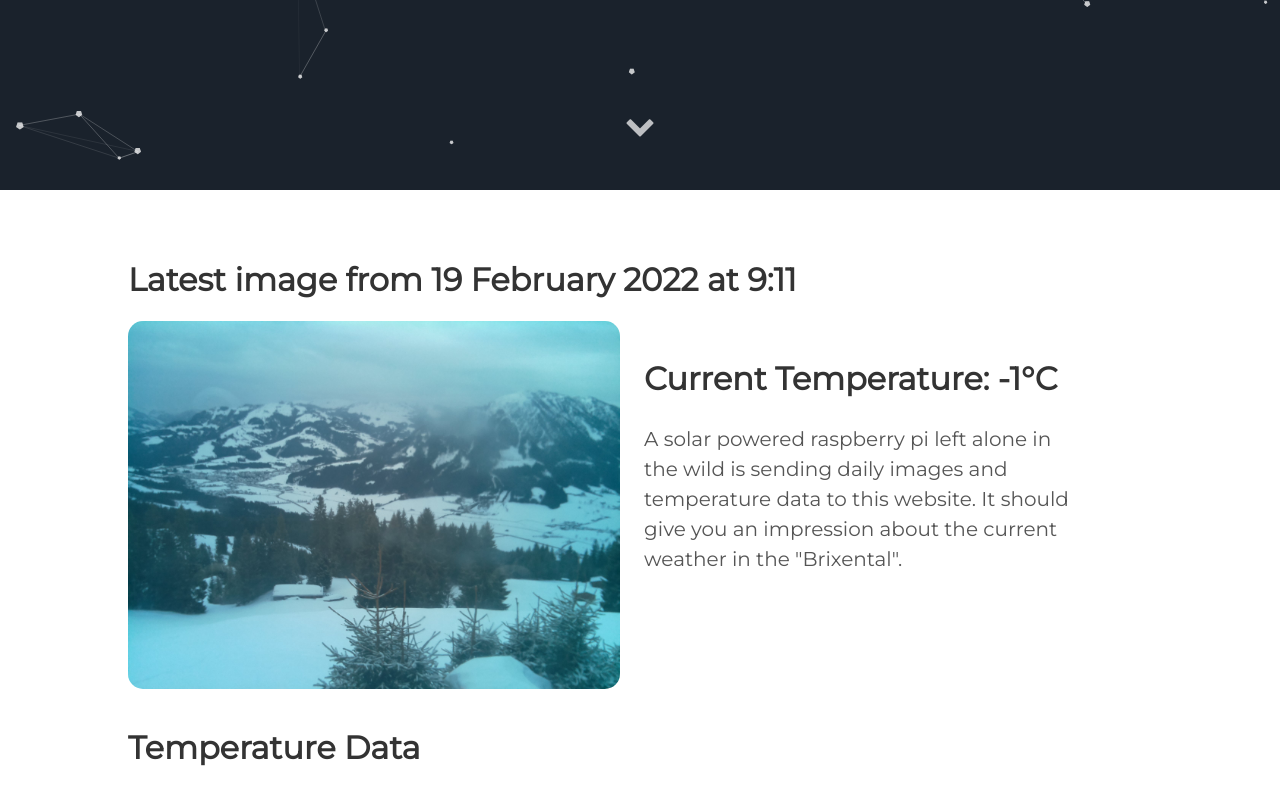
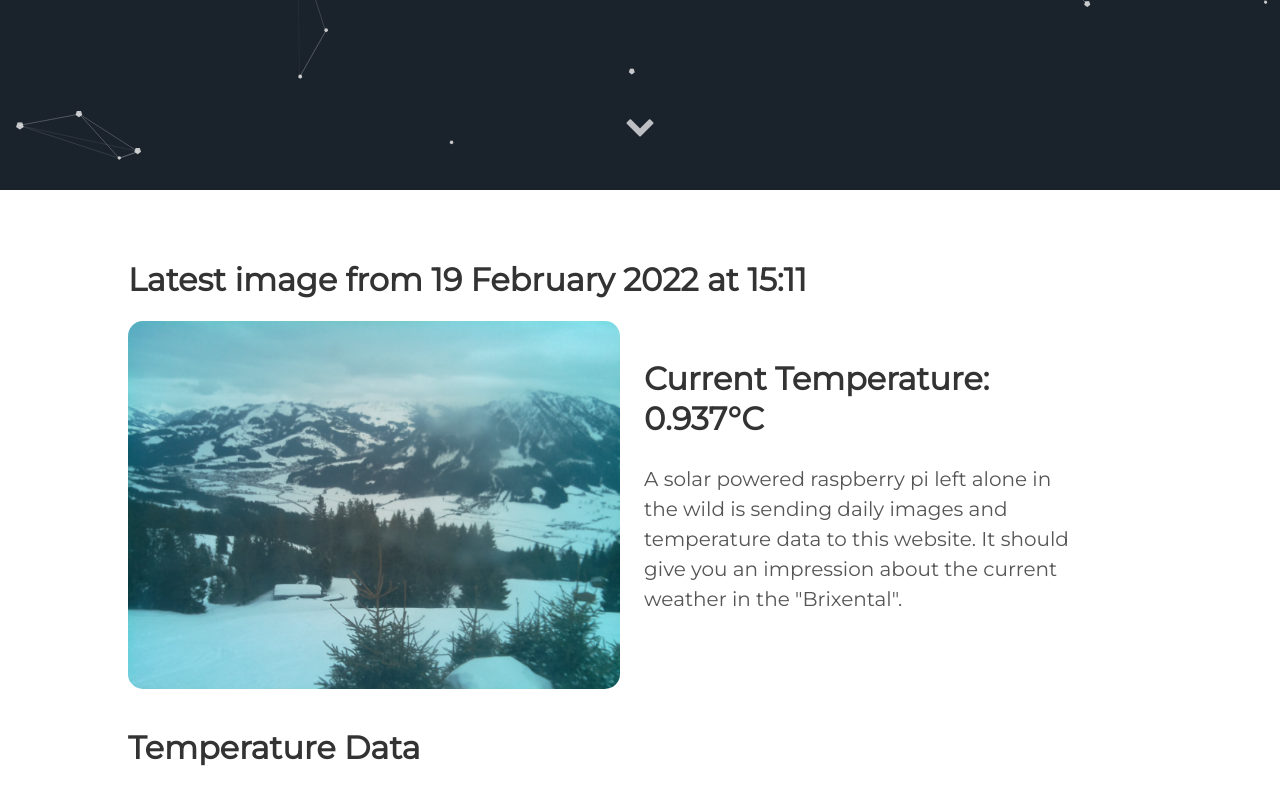
Before and after one commit to vektorious/vektorious.github.io, a Jekyll site: the page built from resources/huette.md, in a window 1280 px wide and 900 px high, scrolled down 710 px. Shown: the top 805 px of the window. Built offline with Jekyll 4.4.1, drawn with Linux system fonts in a browser that asks for light colours.

Commit message:
I'm a bot beep boop

```diff
--- a/resources/huette.md
+++ b/resources/huette.md
@@ -6,13 +6,13 @@ image: '/assets/img/'
 description: 'Live image from the Austrian alps'
 twitter_text: ' '
 ---
-## Latest image from 19 February 2022 at  9:11
+## Latest image from 19 February 2022 at 15:11
 <div class="huette">
   <div class="huette-image">
     <img src="{{ "/assets/img/huette.jpg" | prepend: site.baseurl }}">
   </div>
   <div class="huette-text">
-        <h2>Current Temperature: -1°C</h2>
+        <h2>Current Temperature: 0.937°C</h2>
         <p>A solar powered raspberry pi left alone in the wild is sending daily images and temperature data to this website. It should give you an impression about the current weather in the "Brixental".</p>
 
   </div>
```
Also changed, not shown: rpi-script/2022-02-19_150944.txt (renamed from rpi-script/2022-02-19_090942.txt, +5 -6 lines), rpi-script/huette.md (+2 -2 lines), assets/img/huette.jpg, assets/img/temp_plot.png, rpi-script/temp_plot.png, 1 other file.
